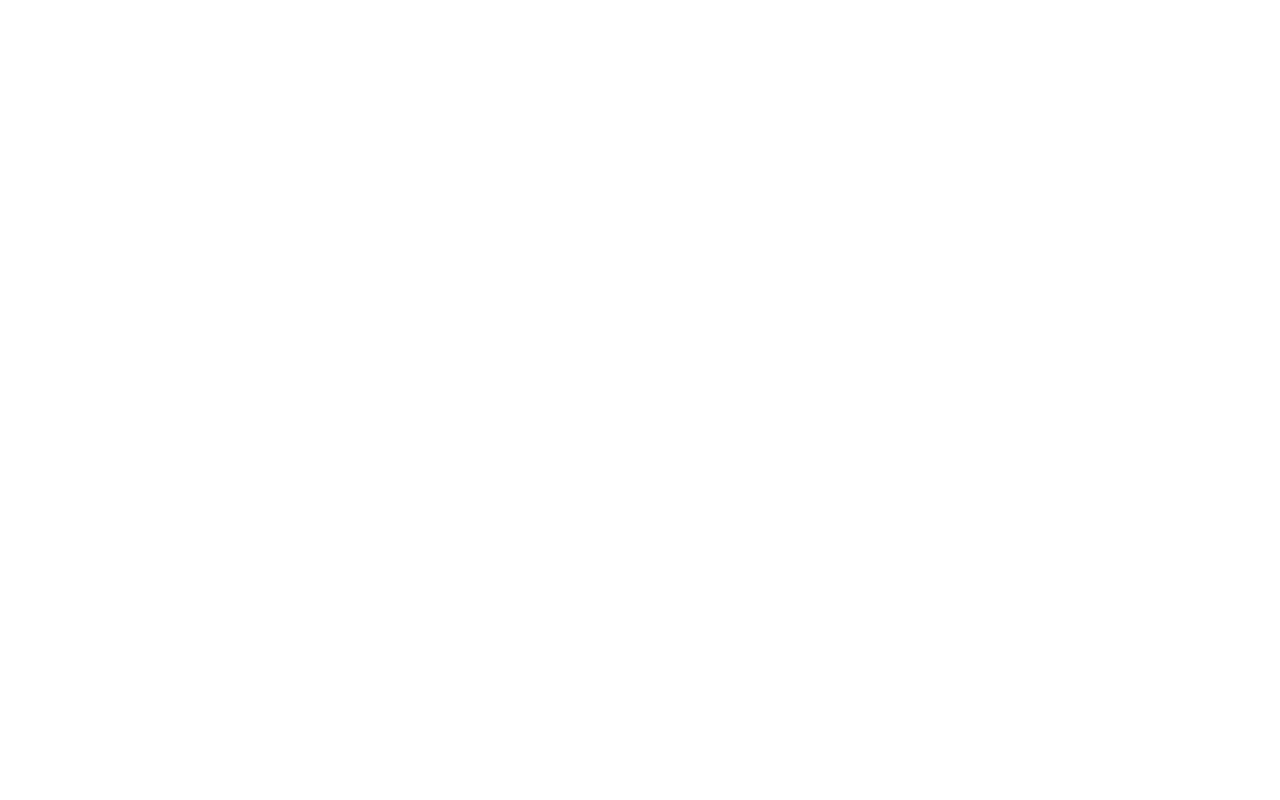
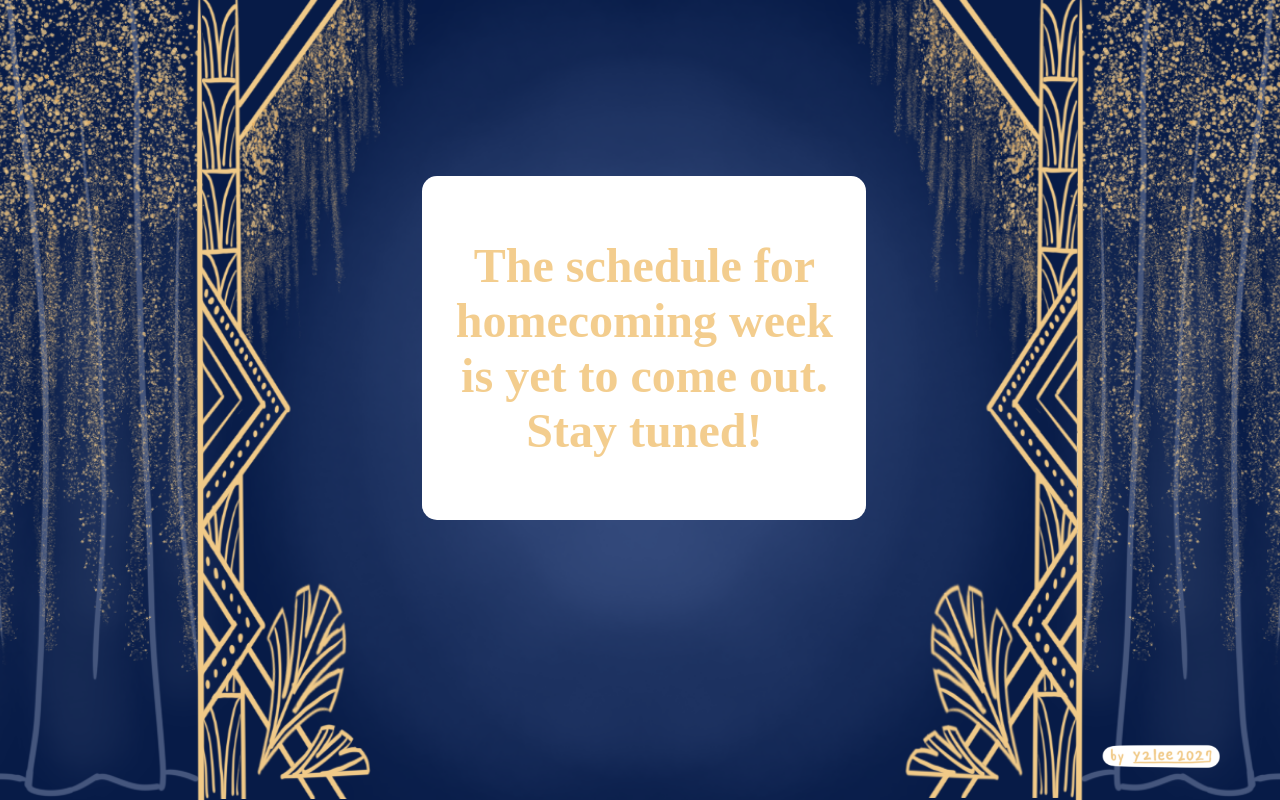
Before and after one commit to CI-Innovation/Hoco24-25, a plain HTML site: page pages/athletes.html in a window 1280 px wide. Drawn offline with Linux system fonts and the light colour scheme; a web font is replaced by a local one.

Commit message:
added citations

```diff
--- a/pages/athletes.html
+++ b/pages/athletes.html
@@ -0,0 +1,20 @@
+<!DOCTYPE html>
+<html lang="en">
+<head>
+    <meta charset="UTF-8">
+    <meta name="viewport" content="width=device-width, initial-scale=1.0">
+    <title>Leaderboard</title>
+    <link rel="stylesheet" href="leaderboardstyle.css">
+</head>
+<body>
+    <div class = "announcement">
+        <h1>
+            The schedule for homecoming week is yet to come out. Stay tuned!
+        </h1>
+    </div>
+    <div class="citations">
+        <a href = "mailto:y2lee2027@chadwickschool.org">
+            <img src = "../img/Citation.png">
+        </a>
+    </div>
+</body>
--- a/pages/leaderboardstyle.css
+++ b/pages/leaderboardstyle.css
@@ -31,3 +31,14 @@
     color: rgba(242, 202, 136, 0.95); /* Optional styling */
     text-align: center;
 }
+
+.citations {
+    position: absolute;
+    bottom: 20px;
+    right: 0px;
+    z-index: 4;
+}
+
+.citations img{
+    width: 70%
+}
--- a/pages/lobbystyle.css
+++ b/pages/lobbystyle.css
@@ -94,3 +94,14 @@
 .chandelier img {
     height: 100%; /* Make sure the image fills the mansion container */
 }
+
+.citations {
+    position: absolute;
+    bottom: 20px;
+    right: 0px;
+    z-index: 4;
+}
+
+.citations img{
+    width: 70%
+}
--- a/style.css
+++ b/style.css
@@ -72,7 +72,7 @@
     transform: translateX(-70%) translateY(3%);
     max-width: 40%; /* Ensure it doesn't exceed the viewport width */
     height: auto;
-    z-index: 5;
+    z-index: 6;
     animation: shrinkLogo 4s ease-in-out forwards;
 }
 .logo img {
@@ -84,11 +84,22 @@
     top: 0;
     transform: translateX(0%) translateY(0%); /* Correct the centering by moving it left by 50% of its width */
     max-height: 90%; /* Set the maximum width (adjust as necessary) */
-    z-index: 4;
+    z-index: 5;
     animation: drawCurtains 4s ease-in-out forwards, lowerZ 5s ease-in-out forwards;
 }
 .curtains img {
     width: 100%
+}
+
+.citations {
+    position: absolute;
+    bottom: 20px;
+    right: 0px;
+    z-index: 4;
+}
+
+.citations img{
+    width: 70%
 }
 
 @keyframes shrinkLogo {
@@ -117,7 +128,7 @@
 
 @keyframes lowerZ {
     90% {
-        z-index: 4;
+        z-index: 5;
     }
     100% {
         z-index: 1; /* Change z-index at the end */
```
Also changed, not shown: index.html (+5 -0 lines), pages/leaderboard.html (+5 -0 lines), pages/lobby.html (+5 -0 lines).
